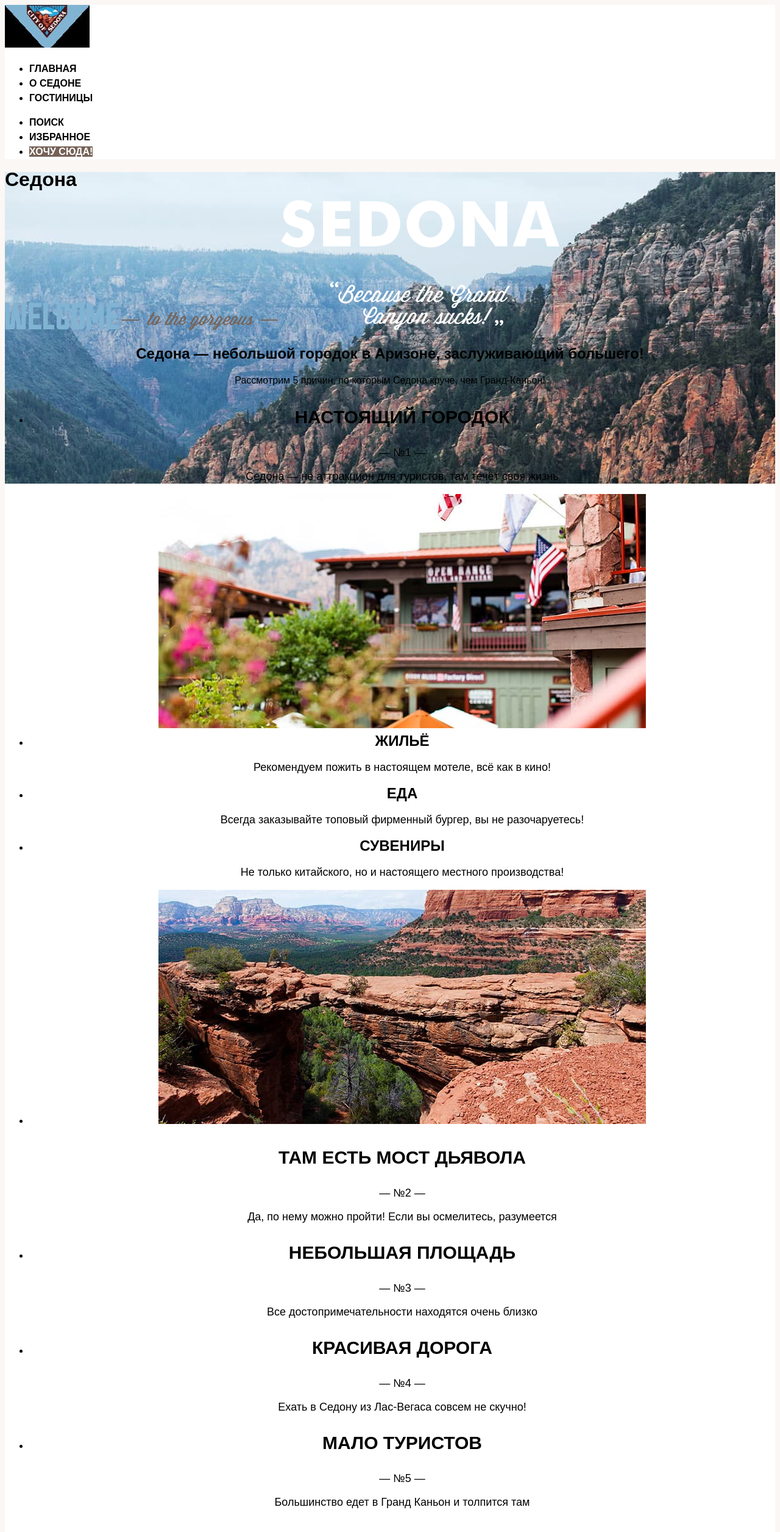
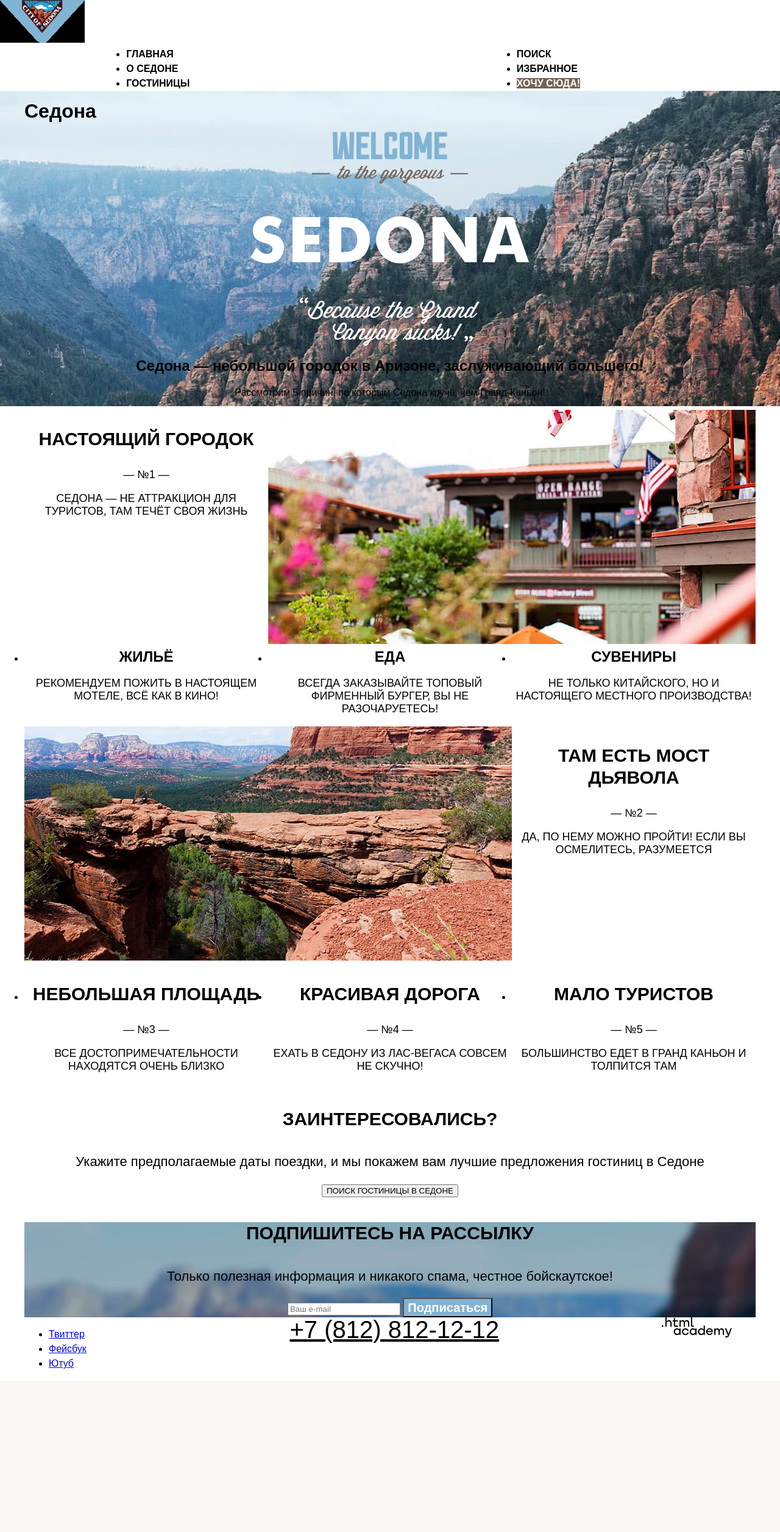
Before and after one commit to htmlacademy-htmlcss/2021641-sedona-33, a plain HTML site: page index.html in a window 1280 px wide. Shown: the top 2512 px of the page at 61% size. After the commit the page ends 2264 px from the top, so only its background shows below. Drawn offline with Linux system fonts and the light colour scheme; a web font is replaced by a local one.

Commit message:
сделал сетку страниц

```diff
--- a/index.html
+++ b/index.html
@@ -9,9 +9,10 @@
     </head>
 
     <body>
+
       <header class="page-header">
           <a class="logo-town" href="#">
-          <img class="logo" src="images\logo-sedona.jpg" alt="Логотип городок седона" width="139" height="70">
+          <img class="header-logo" src="images\logo-sedona.jpg" alt="Логотип городок седона" width="139" height="70">
           </a>
         <nav class="navigation">
           <ul class="navigation-list">
@@ -43,26 +44,37 @@
         </nav>
       </header>
 
-      <main class="main-index">
+      <main class="main-container main-index">
+        <div class="page-container">
             <h1 class="visually-hidden">Седона</h1>
-        <img class="logo" src="images\greetings\welcome.svg" alt="Приветствие" width="188" height="45">
-        <img class="logo" src="images\greetings\gorgeous ️.svg" alt="Слоган" width="256" height="29">
-        <img class="logo" src="images\greetings\sedona.svg" alt="Седона" width="457" height="213">
 
+            <div class="main-logo">
+            <img class="logo" src="images\logo-welcome.svg" alt="Приветствие" width="458" height="352">
+            </div>
+
+            <div class="tagline-container">
             <section class="tagline">
-          <h2 class="tagline">Седона — небольшой городок в Аризоне,
+              <h2 class="tagline-list">Седона — небольшой городок в Аризоне,
               заслуживающий большего!</h2>
               <p class="tagline-reason">Рассмотрим 5 причин, по которым Седона круче, чем Гранд-Каньон!</p>
             </section>
+            </div>
+
           <section class="advantages">
             <ul class="advantages-list">
-            <li class="advantages-feature">
+            <div class="advantages-first">
+
+              <section class="real-town">
               <h3 class="advantages-title">Настоящий городок</h3>
               <p class="advantages-number">— №1 —</p>
-        <p class="advantages-description">Седона — не аттракцион для туристов, там течёт
-          своя жизнь</p>
+              <p class="advantages-description">Седона — не аттракцион для туристов, там течёт своя жизнь</p>
+              </section>
+              <section class="photo-1">
               <img src="images\photo-1.jpg" alt="городок" width="800" height="384">
-          </li>
+              </section>
+            </div>
+
+          <div class="advantages-second">
             <li class="advantages-feature">
               <span class="advantages-name">ЖИЛЬЁ</span>
               <p class="advantages-description">Рекомендуем пожить в настоящем мотеле, всё как в кино!</p>
@@ -75,13 +87,22 @@
               <span class="advantages-name">СУВЕНИРЫ</span>
               <p class="advantages-description">Не только китайского, но и настоящего местного производства!</p>
             </li>
-            <li class="advantages-feature">
+          </div>
+
+          <div class="advantages-third">
+            <section class="photo-2">
             <img src="images\photo-2.jpg" alt="мост дьявола" width="800" height="384">
+            </section>
+
+            <section class="devils-bridge">
             <h3 class="advantages-title">Там есть
               мост дьявола</h3>
             <p class="advantages-number">— №2 —</p>
             <p class="advantages-description">Да, по нему можно пройти! Если вы осмелитесь, разумеется</p>
-            </li>
+            </section>
+          </div>
+
+          <div class="advantages-fourth">
             <li class="advantages-feature">
             <h3 class="advantages-title">Небольшая площадь</h3>
             <p class="advantages-number">— №3 —</p>
@@ -97,6 +118,7 @@
             <p class="advantages-number">— №5 —</p>
             <p class="advantages-description">Большинство едет в Гранд Каньон и толпится там</p>
             </li>
+          </div>
           </ul>
             </section>
             <section class="hotel-search">
@@ -117,8 +139,13 @@
                     </form>
 
             </section>
+      </div>
       </main>
+
+
+
     <footer class="page-footer">
+      <div class="page-footer-container">
         <section class="footer-social">
           <ul class="footer-social-list">
             <li class="footer-social-item">
@@ -137,16 +164,16 @@
               </a>
             </li>
           </ul>
+        </section>
         <section class="footer-contacts">
           <a class="footer-contacts-phone" href="tel:+78128121212">+7 (812) 812-12-12</a>
         </section>
-        </section>
-        <div class="academy-block">
+        <section class="academy-block">
           <a class="button" href="https://htmlacademy.ru/">
           <img class="logo" src="images\logo_htmlacademy.svg" alt="Логотип html академии" width="115" height="34">
           </a>
+        </section>
       </div>
-
     </footer>
 
     </body>
--- a/styles/styles.css
+++ b/styles/styles.css
@@ -42,7 +42,15 @@
     font-display: swap;
   }
 
+  html {
+    height: 100%;
+  }
+
   body {
+    margin: 0;
+    display: flex;
+    flex-direction: column;
+    min-height: 100%;
     font-family: "PT Sans", sans-serif;
     font-size: 16px;
     line-height: 24px;
@@ -50,10 +58,26 @@
     background-color: #fbf7f4;
   }
 
-
   .page-header {
       color: #000000;
       background-color: #ffffff;
+  }
+
+  .navigation {
+      display: flex;
+      width: 1200px;
+      margin: 0 auto;
+  }
+
+  .navigation-list {
+      width: 346px;
+      margin: 0 auto;
+      padding: 0 auto;
+  }
+
+  .navigation-user {
+      max-width: 265px;
+      margin-left: auto;
   }
 
   .navigation-link {
@@ -78,6 +102,13 @@
     background-color: #756257;
   }
 
+  .main-container {
+    flex-grow: 1;
+  }
+
+
+
+
   .main-index {
       color: #000000;
       background-color: #ffffff;
@@ -94,6 +125,16 @@
       background-repeat: no-repeat;
   }
 
+  .page-container {
+      width: 1200px;
+      margin: 0 auto;
+  }
+
+   .logo {
+      display: block;
+      margin: 0 auto;
+  }
+
   .inner-header-title {
       font-family: "PT Sans", sans-serif;
       font-size: 60px;
@@ -103,12 +144,79 @@
       font-weight: 700;
   }
 
+  .tagline-container {
+      display: flex;
+      width: 1200px;
+      margin: 0 auto;
+      padding: 0 auto;
+  }
+
   .tagline {
+      width: 1200px;
+      margin: 0 auto;
+      padding: 0 auto;
       text-align: center;
   }
 
   .advantages-list {
+      display: flex;
+      flex-direction: column;
+      width: 1200px;
+      margin: 0;
+      padding: 0;
       text-align: center;
+      text-transform: uppercase;
+      color: #000000;
+  }
+
+  .advantages-feature {
+      width: 400px;
+  }
+
+  .advantages-first {
+      display: flex;
+      width: 1200px;
+      margin: 0 auto;
+      padding: 0 auto;
+  }
+
+  .real-town {
+      width: 400px;
+  }
+
+  .photo-1 {
+      width: 800px;
+  }
+
+  .advantages-second {
+      display: flex;
+      width: 1200px;
+      margin: 0 auto;
+      padding: 0 auto;
+
+  }
+
+  .advantages-third {
+    display: flex;
+    width: 1200px;
+    margin: 0 auto;
+    padding: 0 auto;
+  }
+
+  .photo-2 {
+      width: 800px;
+  }
+
+  .devils-bridge {
+      width: 400px;
+  }
+
+  .advantages-fourth {
+    display: flex;
+    justify-content: space-between;
+    width: 1200px;
+    margin: 0 auto;
+    padding: 0 auto;
   }
 
   .advantages-title {
@@ -172,14 +280,22 @@
   }
 
   .hotel-search {
+      width: 1200px;
+      margin: 0 auto;
+      padding: 0 auto;
       text-align: center;
   }
 
   .hotel-title {
       font-size: 30px;
-      line-height: 36;
+      line-height: 36px;
       font-weight: 700;
-      text-transform: uppercase;
+  }
+
+  .hotel-description {
+      font-size: 22px;
+      line-height: 26px;
+      font-weight: 400;
   }
 
   .mailing-list {
@@ -203,11 +319,25 @@
   }
 
   .page-footer {
-    color: #000000;
-    background-color: #ffffff;
-}
+
+      color: #000000;
+      background-color: #ffffff;
+  }
+
+  .page-footer-container {
+      display: flex;
+      width: 1200px;
+      margin: 0 auto;
+  }
+
+  .footer-social-list{
+      width: 107px;
+      margin-right: 61px;
+  }
 
   .footer-contacts {
+      width: 720px;
+      margin: 0 auto;
       text-align: center;
   }
 
@@ -217,6 +347,13 @@
       color: #000000
   }
 
+  .academy-block {
+      width: 115px;
+      margin: 0 auto;
+  }
+
+  /* Страница каталога */
+
   .inner-header-title {
       font-size: 60px;
       line-height: 78px;
@@ -224,7 +361,7 @@
   }
 
   .breadcrumbs {
-      color: #ffffff;
+      color: inherit;
   }
 
   .breadcrumb-link {
@@ -237,14 +374,85 @@
       text-decoration: none;
   }
 
+  .catalog-filter-background {
+      width: 1200px;
+      margin: 0 auto;
+  }
+
+  .catalog-filter {
+      display: flex;
+      width: 1200px;
+      margin: 0 auto;
+  }
+
   .control-label {
       font-weight: 700;
   }
 
+
+
+  .infrastructure {
+      width: 150px;
+      margin-left: 71px;
+  }
+
+  .type-of-housing {
+      width: 145px;
+      margin-left: 67px;
+  }
+
+  .filter-buttons {
+      width: 160px;
+      margin-left: 535px;
+      margin-right: 72px;
+  }
+
+  /* Сортировка */
+
+  .sort-method {
+      display: flex;
+      width: 1057px;
+      margin-left: 62px;
+      margin-right: 80px;
+  }
+
   .sort-method-title {
+      width: 337px;
+      margin-left: 62px;
       font-family: "PT Sans", sans-serif;
       font-size: 30px;
       line-height: 39px;
+  }
+
+  .select-control {
+      width: 287px;
+      margin-left: 192px;
+  }
+
+  .viewing-options {
+      width: 160px;
+      margin-left: 81px;
+  }
+
+  /* Каталог */
+
+  .catalog-hotels {
+      display: flex;
+  }
+
+  .directory-one {
+      display: flex;
+      width: 1056px;
+  }
+
+  .directory-two {
+    width: 1056px;
+    margin-left: 63px;
+  }
+
+  .hostel-card {
+      width: 340px;
+      margin: 0 auto;
   }
 
   .button-light {
@@ -296,7 +504,7 @@
       text-transform: uppercase;
   }
 
-  .hostel-card-in-favorites-button {
+  .hostel-card-in-favorites-button-green {
       font-family: "PT Sans", sans-serif;
       font-size: 16px;
       line-height: 21px;
@@ -307,6 +515,16 @@
       text-transform: uppercase;
   }
 
+  .block-pagination {
+      display: flex;
+      width: 1056px;
+  }
+
+  .load-more {
+      text-align: center;
+      width: 1056px;
+  }
+
   .pagination-load-more {
       font-family: "PT Sans", sans-serif;
       font-size: 20px;
@@ -314,8 +532,9 @@
       font-weight: 700;
       color: #ffffff;
       background-color: #83B3D3;
-      text-align: center;
       text-transform: uppercase;
+      width: 620px;
+      margin-left: 0 auto;
   }
 
   .pagination-link {
```
Also changed, not shown: catalog.html (+37 -12 lines), images/greetings/gorgeous ️.svg (deleted), images/greetings/sedona.svg (deleted), images/greetings/welcome.svg (deleted), images/logo-welcome.svg (added). Lines whose indentation alone changed are shown as unchanged.
